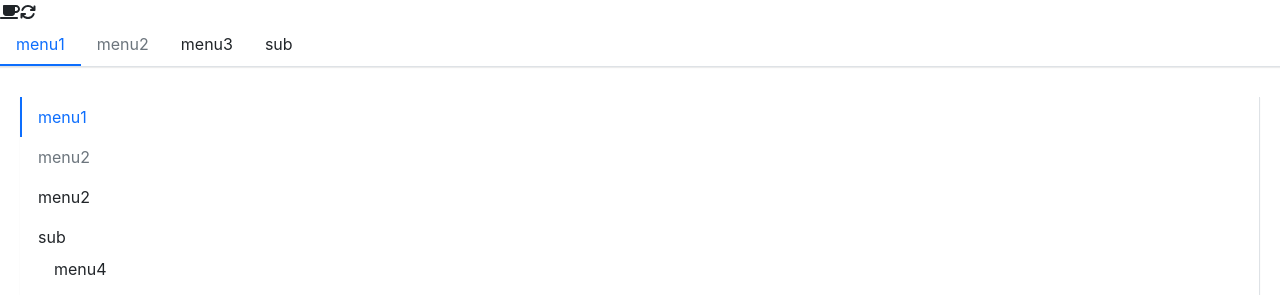
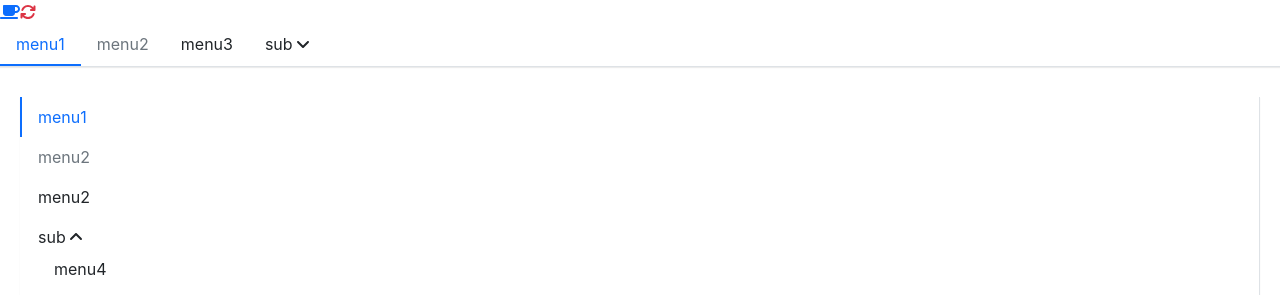
Before and after one commit to LilyLinxl/super-ui, a React (Create React App) app: page / in a window 1280 px wide. Shown: the top 295 px of the page. Built offline with nearby package versions, Linux system fonts and the light colour scheme.

Commit message:
feat: improve menu

```diff
--- /dev/null
+++ b/src/components/Icon/_style.scss
@@ -0,0 +1,5 @@
+@each $key, $var in $theme-colors {
+  .icon-#{$key} {
+    color: $var;
+  }
+}
--- a/src/components/Icon/icon.tsx
+++ b/src/components/Icon/icon.tsx
@@ -17,10 +17,13 @@ type ThemeProps =
 
 interface IconProps extends FontAwesomeIconProps {
   theme?: ThemeProps;
+  className?: string;
 }
 const Icon: React.FC<IconProps> = (props) => {
-  const { theme, ...restProps } = props;
-  const classes = classname("icon", { [`icon-${theme}`]: theme });
+  const { theme, className, ...restProps } = props;
+  const classes = classname("super-icon", className, {
+    [`icon-${theme}`]: theme,
+  });
 
   return <FontAwesomeIcon className={classes} {...restProps} />;
 };
--- a/src/components/Menu2/subMenu.tsx
+++ b/src/components/Menu2/subMenu.tsx
@@ -1,6 +1,7 @@
 import React, { useState, ReactNode, useContext } from "react";
 import classNames from "classnames";
 import { MenuContext } from "./menu";
+import Icon from "../Icon/icon";
 export interface SubMenuProps {
   index?: string;
   title?: string;
@@ -18,6 +19,8 @@ const SubMenu: React.FC<SubMenuProps> = (props) => {
   const [isOpen, setIsOpen] = useState(defaultOpen);
   const classes = classNames("menu-item submenu-item", className, {
     "is-active": context.index === index,
+    "is-opened": isOpen,
+    "is-vertical": context.mode === "vertical",
   });
   let timer: any;
   const handleClick = (e: React.MouseEvent) => {
@@ -65,6 +68,7 @@ const SubMenu: React.FC<SubMenuProps> = (props) => {
     <li className={classes} key={index} {...hoverEvents}>
       <div className="submenu-title" {...clickEvents}>
         {title}
+        <Icon icon="angle-down" className="arrow-icon" />
       </div>
       {renderChildren()}
     </li>
--- a/src/styles/index.scss
+++ b/src/styles/index.scss
@@ -13,3 +13,5 @@
 @import "../components/Alert/style";
 //menu
 @import "../components/Menu2/style";
+//icon
+@import "../components/Icon/style";
```
